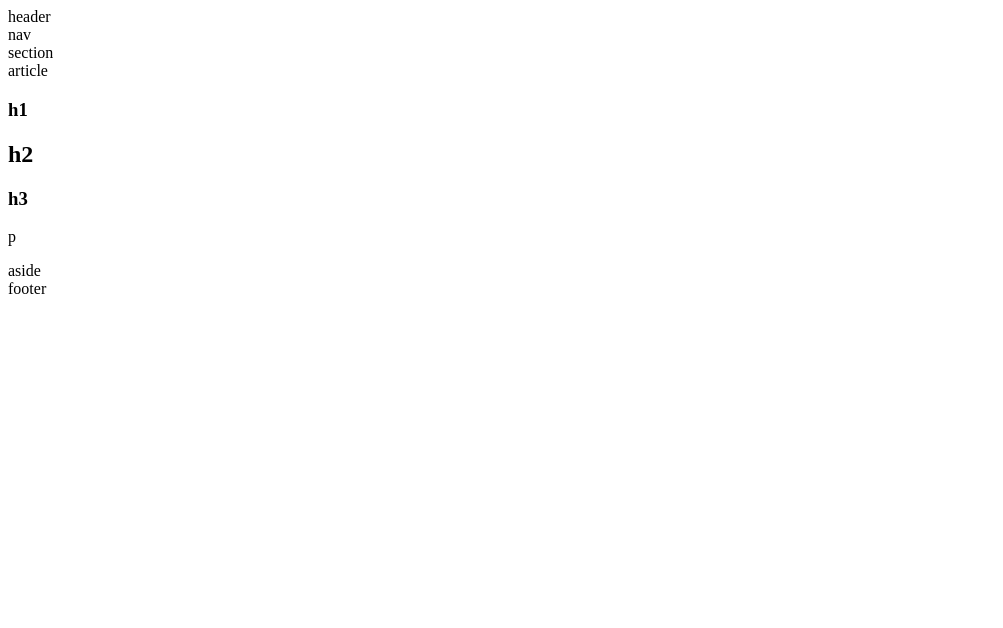
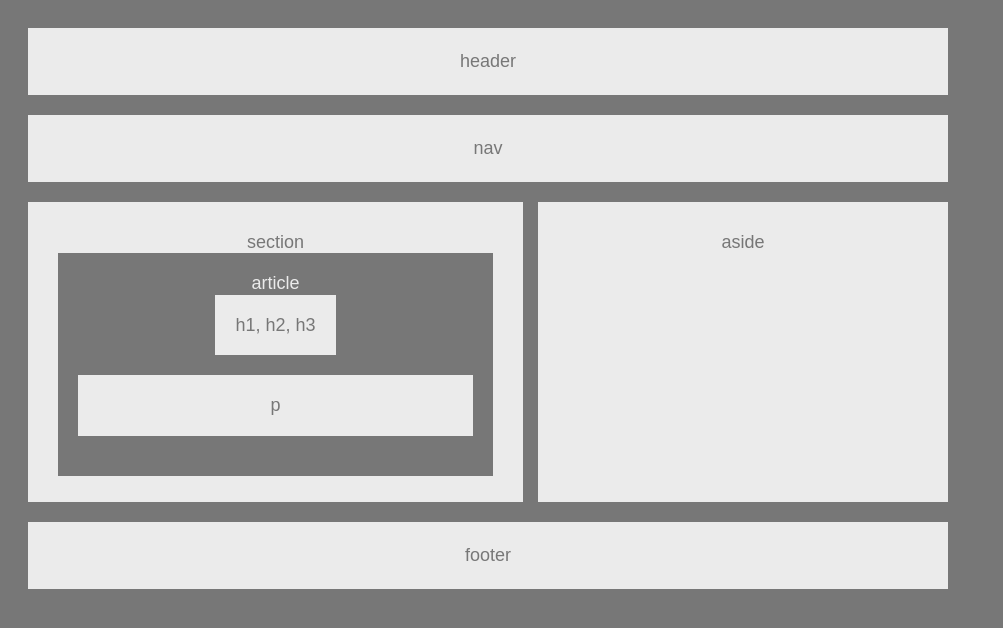
Before and after one commit to FrTime/HW-Wireframe, a plain HTML site: page index.html in a window 1280 px wide. Shown: the whole page, without its empty margins (0-1003 px from the left). Drawn offline with Linux system fonts and the light colour scheme.

Commit message:
Looking alright

```diff
--- a/index.html
+++ b/index.html
@@ -13,20 +13,22 @@
 <header>header</header>
 
 <nav>nav</nav>
+<div>
+    <section>section
 
-<section>section
+        <article>article
+<br><br>
+            <headers>h1, h2, h3</headers>
+<br>
+<br>
+            <p>p</p>
 
-    <article>article
+        </article>
 
-        <h1>h1</h1>
-        <h2>h2</h2>
-        <h3>h3</h3>
+    </section>
 
-        <p>p</p>
 
-    </article>
-
-</section>
+</div>
 
 <aside>aside</aside>
 
--- a/style.css
+++ b/style.css
@@ -0,0 +1,63 @@
+* {
+    box-sizing: border-box;
+    text-align: center;
+    font-family: 'Arial', 'Helvetica Neue', Helvetica, sans-serif;
+    font-size: 18px;
+}
+
+body {
+    width: 960px;
+    padding: 20px;
+    margin-bottom: 20px;
+    background-color: #777;
+}
+
+header, nav, footer {
+    color: #777;
+    padding: 23px;
+    margin-bottom: 20px;
+    background-color: #ebebeb;
+}
+
+section {
+    color: #777;
+    width: 495px;
+    height: 300px;
+    padding: 30px;
+    margin-bottom: 10px;
+    background-color: #ebebeb;
+}
+
+aside {
+    color: #777;
+    float: right;
+    width: 410px;
+    height: 300px;
+    padding: 30px;
+    margin-bottom: 20px;
+    background-color: #ebebeb;
+}
+
+article {
+    color: #ebebeb;
+    padding: 20px;
+    margin-bottom: 20px;
+    background-color: #777;
+}
+
+headers, p {
+    color: #777;
+    padding: 20px;
+    margin-bottom: 20px;
+    background-color: #ebebeb;
+}
+
+div {
+    float: left;
+}
+
+footer {
+    color: #777;
+    clear: both;
+    background-color: #ebebeb;
+}
```
